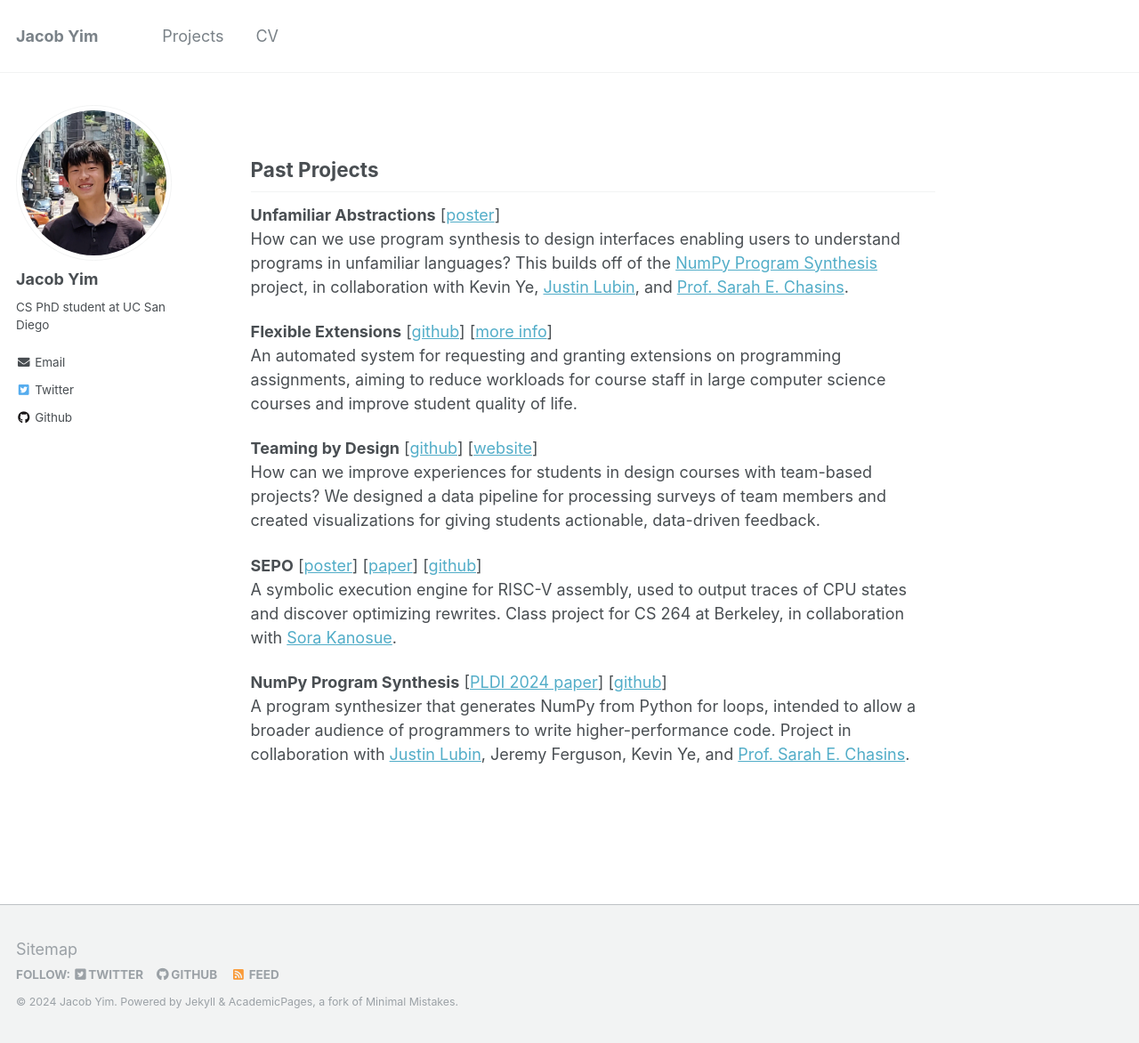
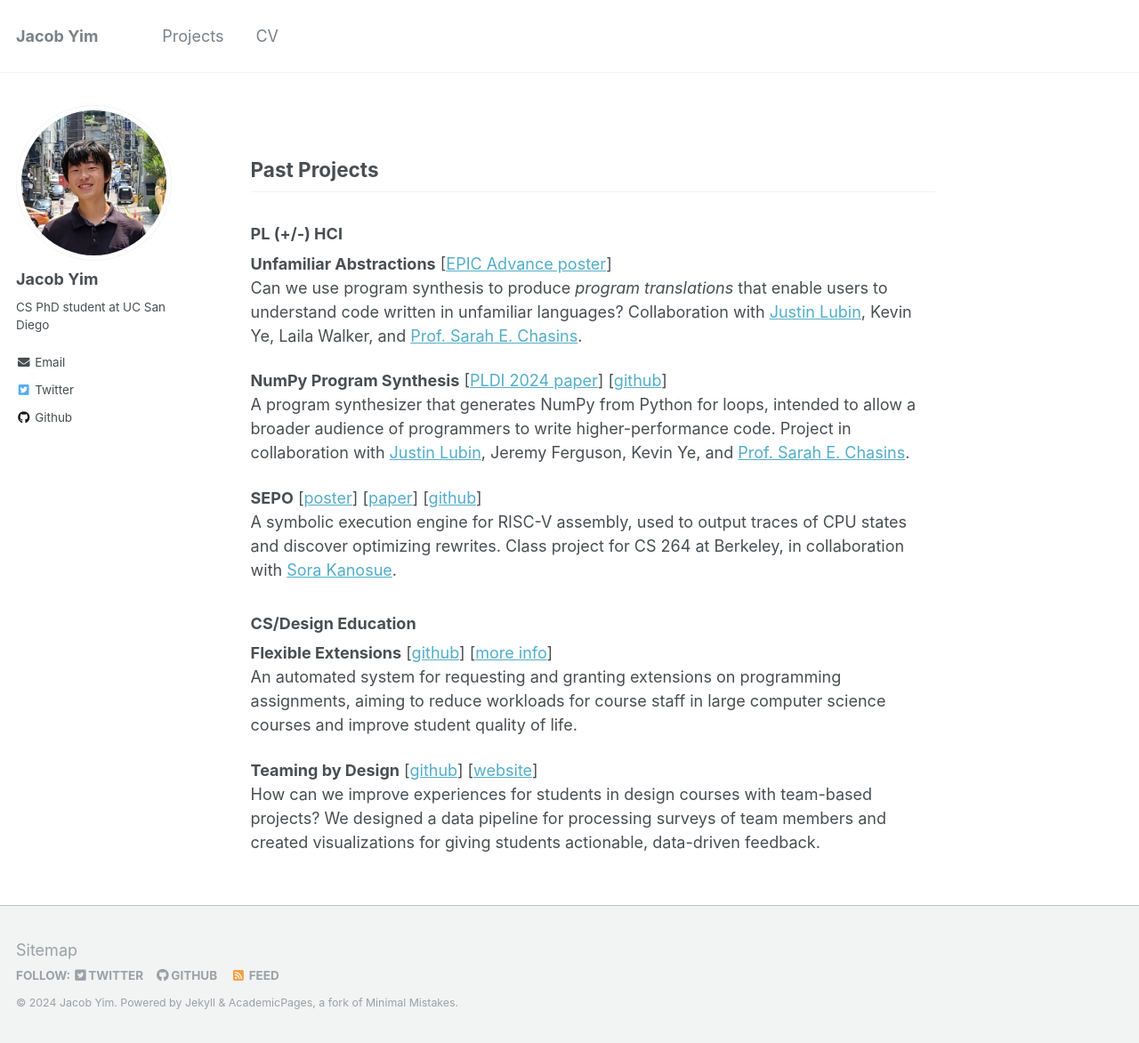
Before and after one commit to jcbym/jcbym.github.io, a Jekyll site: the page built from _pages/projects.md, in a window 1280 px wide and 1172 px high. Shown: the whole window at 89% size. Built offline with Jekyll 4.4.1, drawn with Linux system fonts in a browser that asks for light colours.

Commit message:
organize past projects

```diff
--- a/_pages/projects.md
+++ b/_pages/projects.md
@@ -8,17 +8,21 @@ redirect_from:
 
 <!-- ## Current Projects -->
 ## Past Projects
-__Unfamiliar Abstractions__ [[poster](../files/epic-poster-sp23.pdf)] \
-How can we use program synthesis to design interfaces enabling users to understand programs in unfamiliar languages? This builds off of the [NumPy Program Synthesis](#numpy) project, in collaboration with Kevin Ye, [Justin Lubin](https://jlubin.net), and [Prof. Sarah E. Chasins](https://schasins.com).
+
+### PL (+/-) HCI
+__Unfamiliar Abstractions__ [[EPIC Advance poster](../files/epic-poster-sp23.pdf)] \
+Can we use program synthesis to produce *program translations* that enable users to understand code written in unfamiliar languages? Collaboration with [Justin Lubin](https://jlubin.net), Kevin Ye, Laila Walker, and [Prof. Sarah E. Chasins](https://schasins.com).
+
+__NumPy Program Synthesis__ <a name="numpy"></a> [[PLDI 2024 paper](https://doi.org/10.1145/3656453)] [[github](https://github.com/justinlubin/cobbler)] \
+A program synthesizer that generates NumPy from Python for loops, intended to allow a broader audience of programmers to write higher-performance code. Project in collaboration with [Justin Lubin](https://jlubin.net), Jeremy Ferguson, Kevin Ye, and [Prof. Sarah E. Chasins](https://schasins.com).
+
+__SEPO__ [[poster](../files/sepo-poster.pdf)] [[paper](../files/sepo-paper.pdf)] [[github](https://github.com/skberkeley/sepo)] \
+A symbolic execution engine for RISC-V assembly, used to output traces of CPU states and discover optimizing rewrites. Class project for CS 264 at Berkeley, in collaboration with [Sora Kanosue](https://skanosue.com).
+
+### CS/Design Education
 
 __Flexible Extensions__ [[github](https://github.com/cs161-staff/extensions)] [[more info](https://acelab.berkeley.edu/projects/flextensions/)] \
 An automated system for requesting and granting extensions on programming assignments, aiming to reduce workloads for course staff in large computer science courses and improve student quality of life.
 
 __Teaming by Design__ [[github](https://github.com/teamingbydesign/txd-pipeline)] [[website](https://www.teamingxdesign.com/)] \
 How can we improve experiences for students in design courses with team-based projects? We designed a data pipeline for processing surveys of team members and created visualizations for giving students actionable, data-driven feedback.
-
-__SEPO__ [[poster](../files/sepo-poster.pdf)] [[paper](../files/sepo-paper.pdf)] [[github](https://github.com/skberkeley/sepo)] \
-A symbolic execution engine for RISC-V assembly, used to output traces of CPU states and discover optimizing rewrites. Class project for CS 264 at Berkeley, in collaboration with [Sora Kanosue](https://skanosue.com).
-
-__NumPy Program Synthesis__ <a name="numpy"></a> [[PLDI 2024 paper](https://doi.org/10.1145/3656453)] [[github](https://github.com/justinlubin/cobbler)] \
-A program synthesizer that generates NumPy from Python for loops, intended to allow a broader audience of programmers to write higher-performance code. Project in collaboration with [Justin Lubin](https://jlubin.net), Jeremy Ferguson, Kevin Ye, and [Prof. Sarah E. Chasins](https://schasins.com).
```
